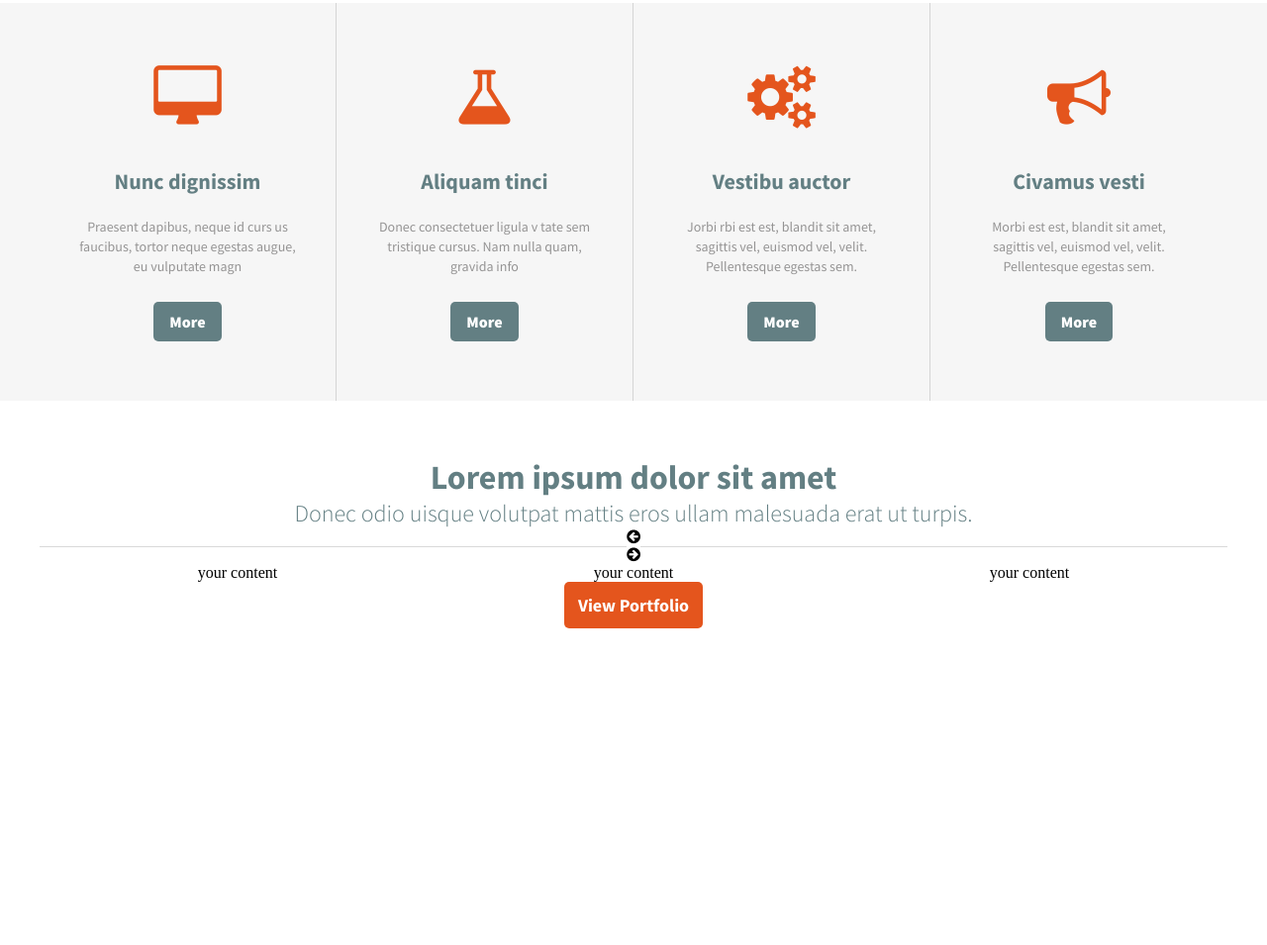
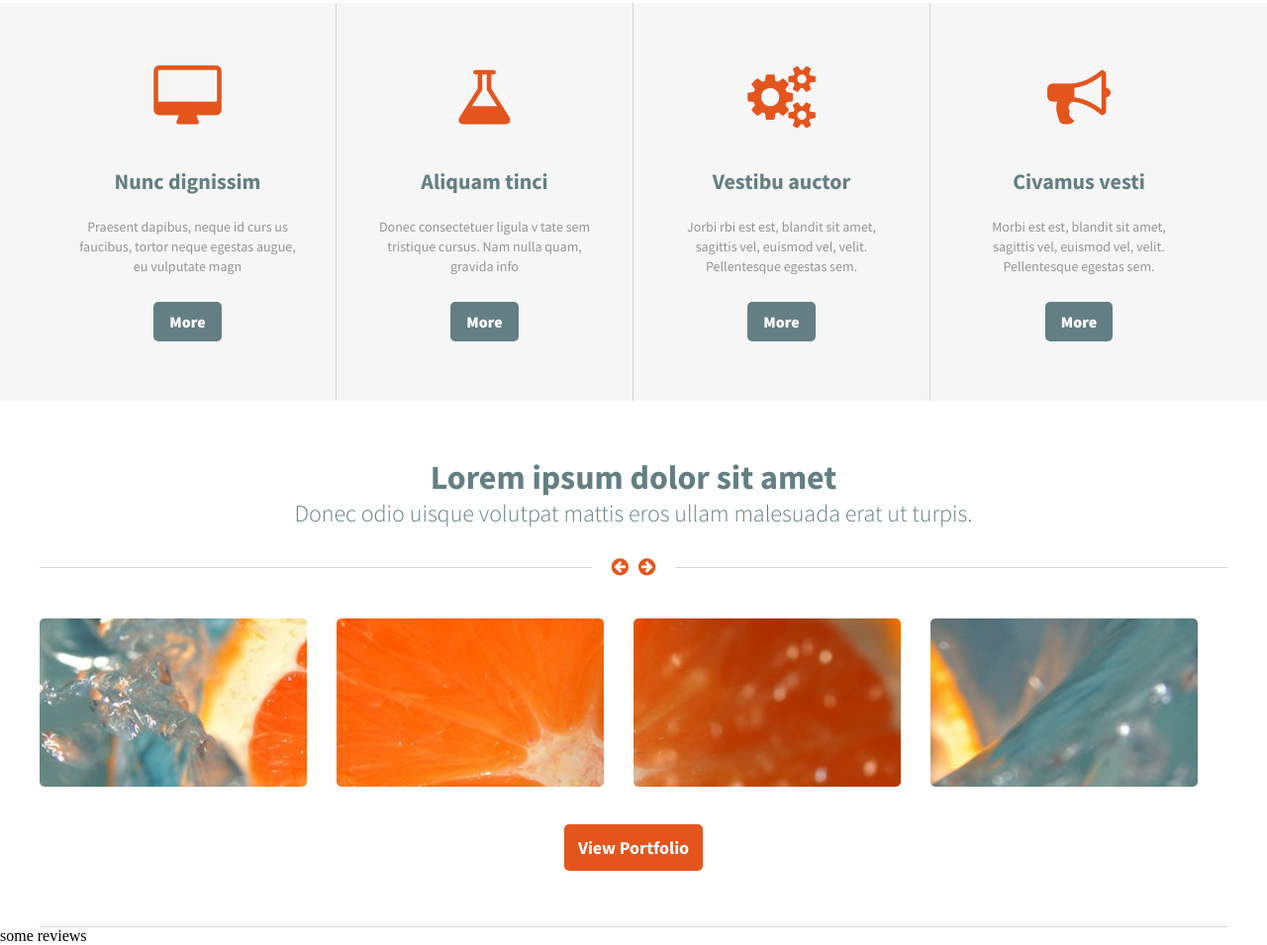
Before and after one commit to AnnaRokalo/css-training-01, a website: page index.html in a window 1280 px wide. Shown: the part 780-1735 px from the top of the page at 99% size. Before the commit the page ends 1415 px from the top, so only its background shows below. Drawn offline with nearby package versions, Linux system fonts and the light colour scheme; files that its build step writes are made by us from their sources.

Commit message:
Customise slick gallery.

```diff
--- a/index.html
+++ b/index.html
@@ -84,37 +84,27 @@
             </div>
         </div>
     </section>
-    <section class="portfolio">
+    <section class="portfolio page">
         <h2>Lorem ipsum dolor sit amet</h2>
         <h3>Donec odio uisque volutpat mattis eros ullam malesuada erat ut turpis. </h3>
-        <div class="page">
         <div class="portfolio__gallery-nav">
             <div class="portfolio__gallery-line"></div>
-                <div class="portfolio__gallery-arrows">
-                    <div class="portfolio__gallery-prev">
-                        <i class="fa fa-arrow-circle-left" aria-hidden="true"></i>
-                    </div>
-                    <div class="portfolio__gallery-next">
-                        <i class="fa fa-arrow-circle-right" aria-hidden="true"></i>
-                    </div>
-                </div>
+            <div class="portfolio__gallery-arrows"></div>
             <div class="portfolio__gallery-line"></div>
         </div>
         <div class="portfolio__gallery">
-                <div>your content</div>
-                <div>your content</div>
-                <div>your content</div>
-                <div>your content</div>
-                <div>your content</div>
-                <div>your content</div>
-                <div>your content</div>
-                <div>your content</div>
-                <div>your content</div>
+            <div class="portfolio__gallery-img"><img src="img/portfolio-img-1.jpg"></div>
+            <div class="portfolio__gallery-img"><img src="img/portfolio-img-2.jpg"></div>
+            <div class="portfolio__gallery-img"><img src="img/portfolio-img-3.jpg"></div>
+            <div class="portfolio__gallery-img"><img src="img/portfolio-img-4.jpg"></div>
+            <div class="portfolio__gallery-img"><img src="img/portfolio-img-1.jpg"></div>
+            <div class="portfolio__gallery-img"><img src="img/portfolio-img-2.jpg"></div>
+            <div class="portfolio__gallery-img"><img src="img/portfolio-img-3.jpg"></div>
+            <div class="portfolio__gallery-img"><img src="img/portfolio-img-4.jpg"></div>
         </div>
         <a href="#" class="portfolio__button">View Portfolio</a>
-        </div>
     </section>
-    <section></section>
+    <section class="reviews">some reviews</section>
     <footer></footer>
 
     <script src="//code.jquery.com/jquery-3.1.1.min.js"
--- a/js/app.js
+++ b/js/app.js
@@ -1,10 +1,11 @@
 $(document).ready(function(){
     $('.portfolio__gallery').slick({
-        slidesToShow: 3,
-        slidesToScroll: 3,
-        appendArrows: $(".portfolio__gallery-arrows"),
-        nextArrow: $('.portfolio__gallery-prev'),
-        prevArrow: $('.portfolio__gallery-next'),
+        slidesToShow: 4,
+        slidesToScroll: 4,
+        arrows: true,
+        appendArrows: $('.portfolio__gallery-arrows'),
+        nextArrow: '<i class="fa fa-arrow-circle-right portfolio__gallery-next"></i>',
+        prevArrow: '<i class="fa fa-arrow-circle-left portfolio__gallery-prev"></i>',
         dots: false
     });
 });
--- a/scss/common.scss
+++ b/scss/common.scss
@@ -1,7 +1,8 @@
 * {
-   margin: 0;
-   padding: 0;
-   box-sizing: border-box;
+  margin: 0;
+  padding: 0;
+  box-sizing: border-box;
+  outline: none;
 }
 
 .page {
--- a/scss/media.scss
+++ b/scss/media.scss
@@ -31,6 +31,7 @@
   background: $secondary-color;
   border-radius: 50%;
   color: #fff;
+  cursor: pointer;
   font-size: 32px;
   height: 70px;
   line-height: 72px;
--- a/scss/portfolio.scss
+++ b/scss/portfolio.scss
@@ -1,9 +1,8 @@
 .portfolio {
-  padding: 56px 0 0 0;
+  padding: 56px 0;
   text-align: center;
+  border-bottom: 1px solid #d9d9d9;
 }
-
-.portfolio__gallery {}
 
 .portfolio__button {
   display: inline-block;
@@ -18,14 +17,45 @@
   cursor: pointer;
 }
 
+.portfolio__gallery {
+  margin-bottom: 38px;
+}
+
+.portfolio__gallery-img {
+  img {
+    width: 270px;
+    height: 170px;
+    border-radius: 5px;
+  }
+}
+
 .portfolio__gallery-nav {
   display: flex;
   align-items: center;
   justify-content: space-between;
+  margin: 28px 0 40px 0;
 }
 
 .portfolio__gallery-line {
   background: #d9d9d9;
   height: 1px;
-  width: 100%;
+  flex: 1 1 100%;
 }
+
+.portfolio__gallery-arrows {
+  flex: 0 0 auto;
+  font-size: 20px;
+}
+
+.portfolio__gallery-prev, .portfolio__gallery-next {
+  color: $secondary-color;
+  cursor: pointer;
+}
+
+.portfolio__gallery-prev {
+  margin: 0 5px 0 20px;
+}
+
+.portfolio__gallery-next {
+  margin: 0 20px 0 5px;
+}
```
Also changed, not shown: img/portfolio-img-1.jpg (added), img/portfolio-img-2.jpg (added), img/portfolio-img-3.jpg (added), img/portfolio-img-4.jpg (added), package.json (line endings or trailing spaces). Lines whose indentation alone changed are shown as unchanged.
